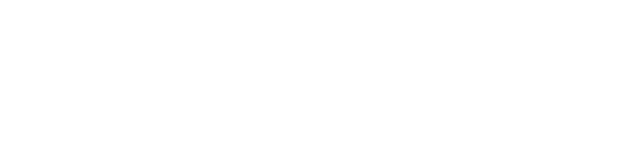
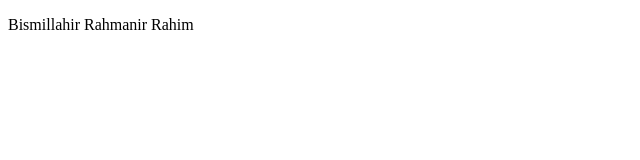
Before and after one commit to mejbadev/responsive-football, a plain HTML site: page index.html in a window 1280 px wide. Shown: the whole page, without its empty margins (0-640 px from the left). Drawn offline with Linux system fonts and the light colour scheme.

Commit message:
added checked

```diff
--- a/index.html
+++ b/index.html
@@ -7,6 +7,6 @@
     <title>Document</title>
 </head>
 <body>
-
+    <p>Bismillahir Rahmanir Rahim </p>
 </body>
 </html>
```
